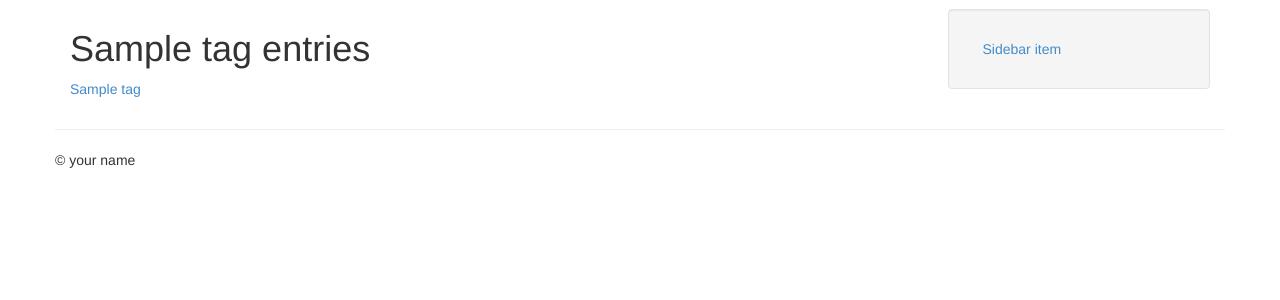
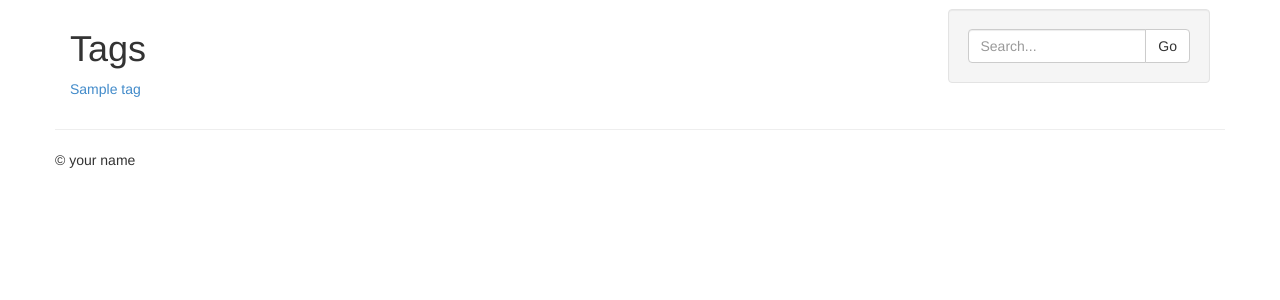
Before and after one commit to citaret/blog, a Python web app: template app/templates/entries/tag_detail.html in a window 1280 px wide. Shown: the part 51-351 px from the top of the page. Run offline with Jinja, Linux system fonts and the light colour scheme; the template is opened without the code that fills it: most values are stand-ins (such as "Sample title", 1, 10 or a date in 2020).

Commit message:
full text search

```diff
--- a/app/entries/blueprint.py
+++ b/app/entries/blueprint.py
@@ -1,6 +1,6 @@
 from flask import Blueprint, render_template
 
-from helpers import object_list
+from helpers import object_list, entry_list
 from models import Entry, Tag
 
 entries = Blueprint('entries', __name__, template_folder='templates')
@@ -8,7 +8,7 @@ entries = Blueprint('entries', __name__, template_folder='templates')
 @entries.route('/')
 def index():
     entries = Entry.query.order_by(Entry.created_timestamp.desc())
-    return object_list('entries/index.html', entries)
+    return entry_list('entries/index.html', entries)
 
 @entries.route('/tags/')
 def tag_index():
@@ -19,7 +19,7 @@ def tag_index():
 def tag_detail(slug):
     tag = Tag.query.filter(Tag.slug == slug).first_or_404()
     entries = tag.entries.order_by(Entry.created_timestamp.desc())
-    return object_list('entries/tag_detail.html', entries, tag=tag)
+    return entry_list('entries/tag_detail.html', entries, tag=tag)
 
 @entries.route('/<slug>/')
 def detail(slug):
--- /dev/null
+++ b/app/templates/entries/base_entries.html
@@ -0,0 +1,16 @@
+{% extends "base.html" %}
+
+{% block sidebar %}
+  <form class="form-inline well" method="get" role="form">
+    <div class="input-group">
+      <input class="form-control input-xs" name="q" placeholder="Search..." value="{{ request.args.get('q', '') }}" />
+      <span class="input-group-btn">
+        <button class="btn btn-default" type="submit">Go</button>
+      </span>
+    </div>
+  </form>
+{% endblock %}
+
+{% block content %}
+  {% include "includes/list.html" %}
+{% endblock %}
--- a/app/templates/entries/index.html
+++ b/app/templates/entries/index.html
@@ -1,9 +1,5 @@
-{% extends "base.html" %}
+{% extends "entries/base_entries.html" %}
 
 {% block title %}Entries{% endblock %}
 
 {% block content_title %}Entries{% endblock %}
-
-{% block content %}
-  {% include "includes/list.html" %}
-{% endblock %}
--- a/app/templates/entries/tag_detail.html
+++ b/app/templates/entries/tag_detail.html
@@ -1,9 +1,3 @@
-{% extends "base.html" %}
-
-{% block title %}{{ tag.name }} entries{% endblock %}
-
-{% block content_title %}{{ tag.name }} entries{% endblock %}
-
-{% block content %}
-  {% include "includes/list.html" %}
-{% endblock %}
+{% extends "entries/base_entries.html" %}
+{% block title %}Tags{% endblock %}
+{% block content_title %}Tags{% endblock %}
```
Also changed, not shown: app/helpers.py (+9 -0 lines).
